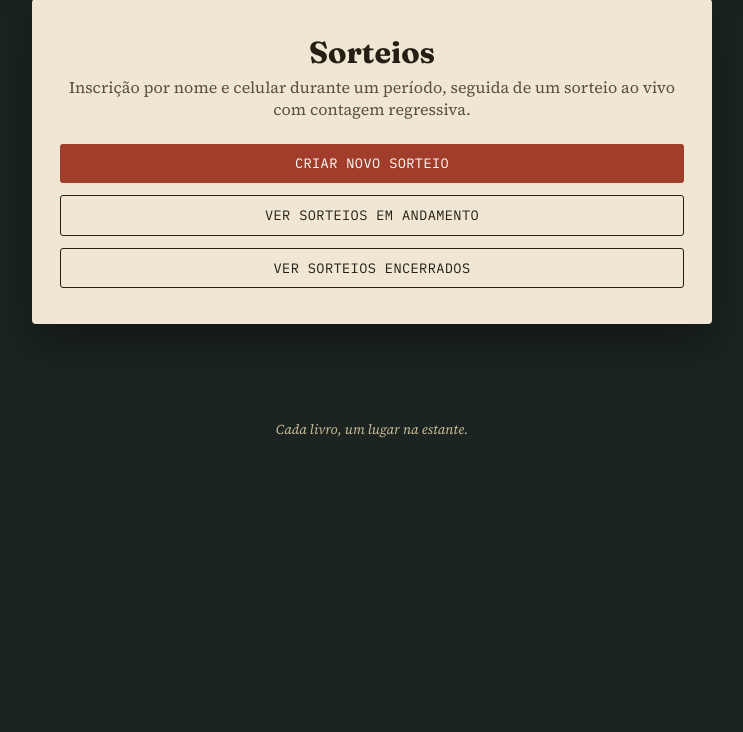
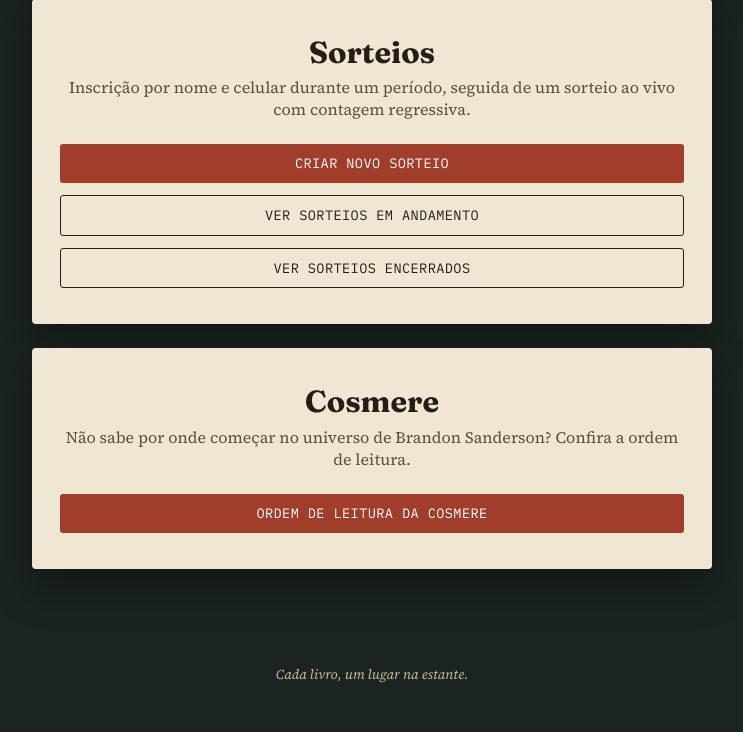
Before and after one commit to rammyres/bookvote, a Python web app: template templates/home.html in a window 1280 px wide. Shown: the part 439-1171 px from the top of the page, without its empty margins (268-1011 px from the left). Before the commit the page ends 877 px from the top, so only its background shows below. Run offline with Jinja, Linux system fonts and the light colour scheme; the template is opened without the code that fills it, so the values that code supplies are empty.

Commit message:
Inclusão de link para ordem de leitura da cosmere

```diff
--- a/templates/home.html
+++ b/templates/home.html
@@ -51,4 +51,12 @@
     <a class="btn secondary" href="/raffles?status=closed">Ver sorteios encerrados</a>
   </div>
 </div>
+
+<div class="card landing-card">
+  <h1>Cosmere</h1>
+  <p class="poll-desc">Não sabe por onde começar no universo de Brandon Sanderson? Confira a ordem de leitura.</p>
+  <div class="landing-actions">
+    <a class="btn" href="https://cosmere-reading-order.pages.dev/" target="_blank" rel="noopener noreferrer">Ordem de leitura da Cosmere</a>
+  </div>
+</div>
 {% endblock %}
```
